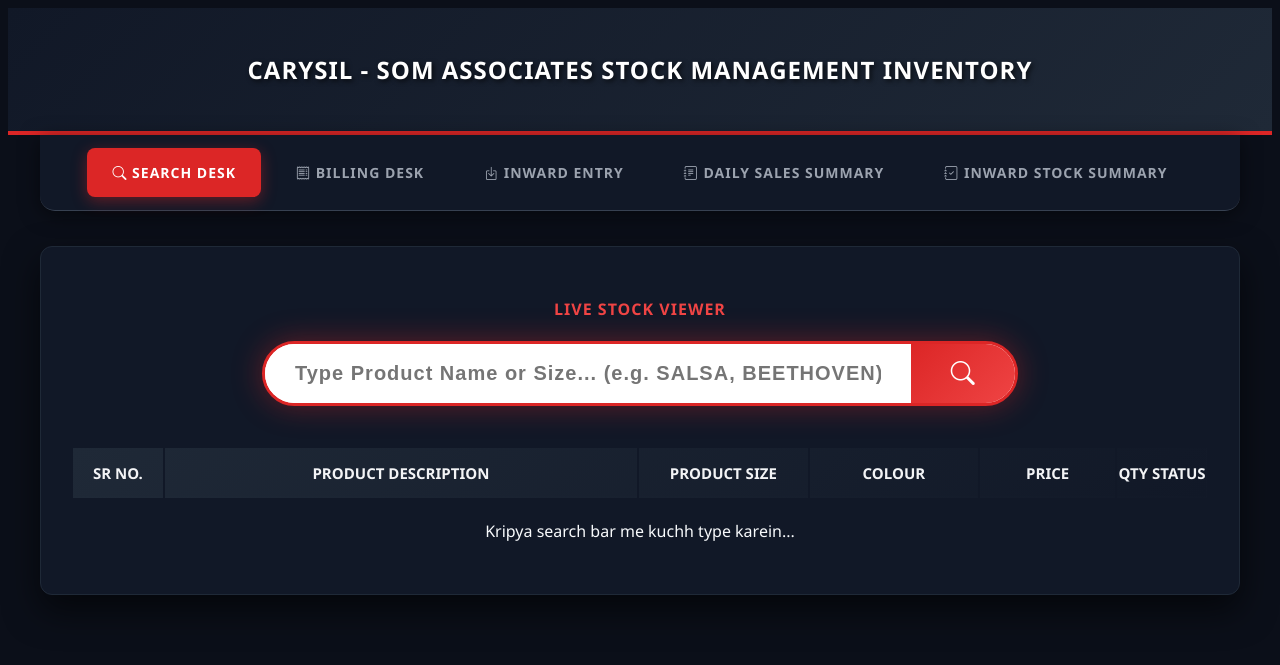
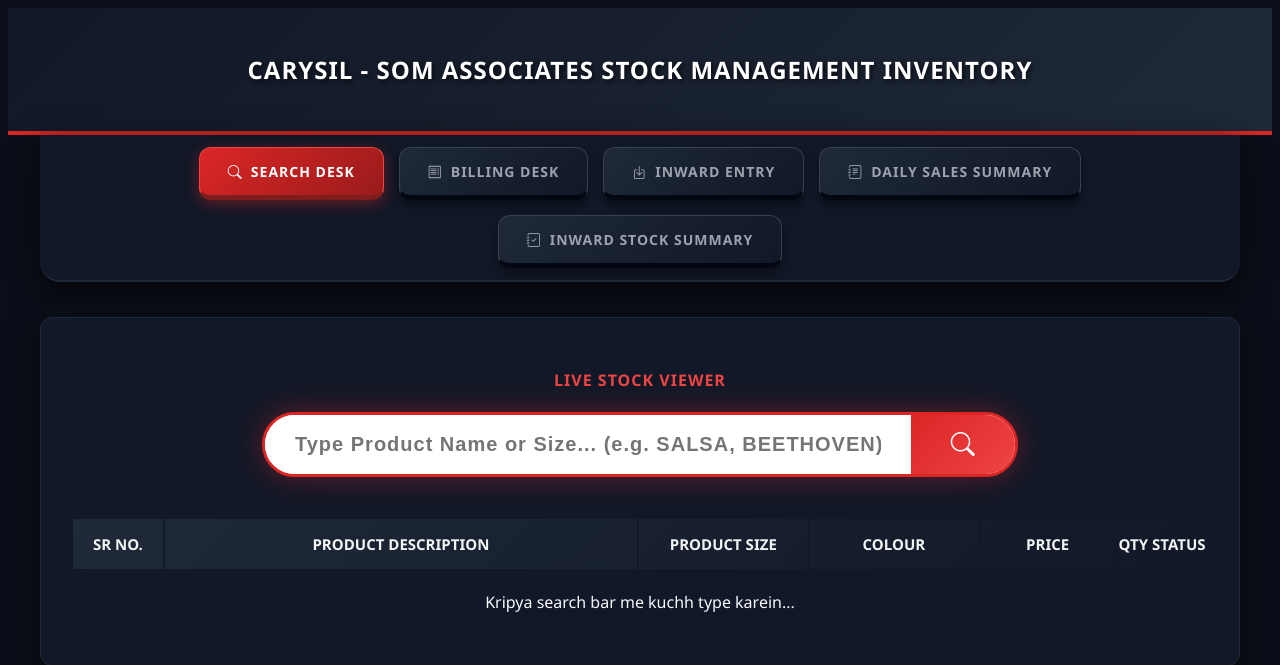
Before and after one commit to carysilsom/carysil_master_inventory, a Flask app: page / in a window 1280 px wide. Shown: the top 665 px of the page. Run offline with Flask 3, Linux system fonts and the light colour scheme; the visitor is signed in with stand-in values (Sample User, id 1); some libraries are stand-ins or nearby versions.

Commit message:
Excel row limit 1200 updated and 3D layout fixes

```diff
--- a/import_data.py
+++ b/import_data.py
@@ -154,7 +154,7 @@ else:
 pg_conn.commit()
 
 print("\n==============================")
-print("SUCCESS - Aapka poora data 1189 tak ekdam safely cloud par sync ho gaya!")
+print("SUCCESS - Aapka poora data 1200 tak ekdam safely cloud par sync ho gaya!")
 print("==============================")
 
 sqlite_conn.close()
--- a/templates/index.html
+++ b/templates/index.html
@@ -11,11 +11,76 @@
         body { background-color: #0b0f19; font-family: 'Segoe UI', Arial, sans-serif; color: #f8fafc; }
         .software-header { background: linear-gradient(135deg, #111827, #1f2937); color: #ffffff; padding: 25px; font-weight: 800; letter-spacing: 1px; border-bottom: 4px solid #dc2626; text-shadow: 2px 2px 5px rgba(0,0,0,0.7); }
 
-        /* Navigation Tabs Look */
-        .nav-menu { background: #111827; padding: 8px; box-shadow: 0 4px 20px rgba(0,0,0,0.5); margin-bottom: 35px; display: flex; justify-content: center; border-radius: 0 0 15px 15px; border-bottom: 1px solid #374151; flex-wrap: wrap; }
-        .nav-link-custom { padding: 15px 25px; color: #9ca3af; font-weight: 800; text-decoration: none; cursor: pointer; transition: all 0.3s ease; border-radius: 8px; margin: 5px; font-size: 14px; letter-spacing: 1px; }
-        .nav-link-custom:hover { background: rgba(255,255,255,0.05); color: #fff; }
-        .nav-link-custom.active-tab { color: #ffffff; background-color: #dc2626; box-shadow: 0 4px 15px rgba(220, 38, 38, 0.4); }
+        /* ==========================================================================
+           NEW LOOK: ULTRA-MODERN 3D NAVIGATION MENU & YELLOW GLOW STYLES
+           ========================================================================== */
+        .nav-menu {
+            background: #111827;
+            padding: 12px;
+            box-shadow: 0 8px 32px rgba(0,0,0,0.7);
+            margin-bottom: 35px;
+            display: flex;
+            justify-content: center;
+            border-radius: 0 0 20px 20px;
+            border-bottom: 2px solid #1f2937;
+            flex-wrap: wrap;
+            gap: 15px;
+        }
+
+        .nav-link-custom {
+            padding: 14px 28px;
+            color: #9ca3af;
+            font-weight: 800;
+            text-decoration: none;
+            cursor: pointer;
+            font-size: 14px;
+            letter-spacing: 1px;
+            border-radius: 12px;
+            background: linear-gradient(135deg, #1f2937, #111827);
+            border: 1px solid #374151;
+            /* Heavy 3D Bottom Edge */
+            border-bottom: 5px solid #030712 !important;
+            position: relative;
+            top: 0;
+            transition: all 0.10s cubic-bezier(0.175, 0.885, 0.32, 1.275);
+            box-shadow: 0 6px 10px rgba(0,0,0,0.4);
+            display: flex;
+            align-items: center;
+            gap: 8px;
+        }
+
+        /* Hover Effect */
+        .nav-link-custom:hover {
+            background: linear-gradient(135deg, #374151, #1f2937);
+            color: #ffffff;
+            border-color: #4b5563;
+        }
+
+        /* Real Physical Click / Press Animation Feeling */
+        .nav-link-custom:active {
+            top: 4px !important;
+            border-bottom: 1px solid #f59e0b !important;
+            box-shadow: 0 0 25px #f59e0b, inset 0 2px 5px rgba(0,0,0,0.5) !important;
+            color: #f59e0b !important;
+        }
+
+        /* Active Tab Highlight Look */
+        .nav-link-custom.active-tab {
+            color: #ffffff;
+            background: linear-gradient(135deg, #dc2626, #991b1b);
+            border-color: #ef4444;
+            border-bottom: 5px solid #7f1d1d !important;
+            box-shadow: 0 4px 15px rgba(220, 38, 38, 0.4);
+        }
+
+        /* Active Tab par click karne par bhi yellow glow feel aayegi */
+        .nav-link-custom.active-tab:active {
+            border-bottom: 1px solid #f59e0b !important;
+            box-shadow: 0 0 25px #f59e0b !important;
+            background: linear-gradient(135deg, #f59e0b, #b45309);
+            color: #000000 !important;
+        }
+        /* ========================================================================== */
 
         .tab-content-panel { display: none; background: #111827; border-radius: 12px; padding: 30px; box-shadow: 0 15px 35px rgba(0,0,0,0.6); border: 1px solid #1f2937; }
         .tab-content-panel.active-panel { display: block; }
@@ -76,10 +156,10 @@
 <div class="container mt-2" style="max-width: 1200px; margin: 0 auto; padding: 0 15px;">
     <div class="nav-menu">
         <div class="nav-link-custom active-tab" onclick="switchTab('search-desk', this)"><i class="bi bi-search"></i> SEARCH DESK</div>
-        <div class="nav-link-custom" onclick="switchTab('billing-desk', this)"><i class="bi bi-receipt text-warning"></i> BILLING DESK</div>
-        <div class="nav-link-custom" onclick="switchTab('inward-desk', this)"><i class="bi bi-box-arrow-in-down text-success"></i> INWARD ENTRY</div>
-        <div class="nav-link-custom" onclick="switchTab('bill-history-desk', this); loadBillingHistory();"><i class="bi bi-journal-text text-danger"></i> DAILY SALES SUMMARY</div>
-        <div class="nav-link-custom" onclick="switchTab('inward-history-desk', this); loadInwardHistory();"><i class="bi bi-journal-check text-info"></i> INWARD STOCK SUMMARY</div>
+        <div class="nav-link-custom" onclick="switchTab('billing-desk', this)"><i class="bi bi-receipt"></i> BILLING DESK</div>
+        <div class="nav-link-custom" onclick="switchTab('inward-desk', this)"><i class="bi bi-box-arrow-in-down"></i> INWARD ENTRY</div>
+        <div class="nav-link-custom" onclick="switchTab('bill-history-desk', this); loadBillingHistory();"><i class="bi bi-journal-text"></i> DAILY SALES SUMMARY</div>
+        <div class="nav-link-custom" onclick="switchTab('inward-history-desk', this); loadInwardHistory();"><i class="bi bi-journal-check"></i> INWARD STOCK SUMMARY</div>
     </div>
 </div>
 
@@ -394,12 +470,11 @@
             return;
         }
 
-        // Convert YYYY-MM-DD display look for header banner text
         let displayDateParts = selectedDate.split('-');
         let cleanDisplayDate = displayDateParts[2] + '/' + displayDateParts[1] + '/' + displayDateParts[0];
         document.getElementById('total_sale_header_title').innerText = cleanDisplayDate;
 
-        historyBody.innerHTML = '<tr><td colspan="6" class="text-center py-4 text-muted">Data load ho raha hai...</td></tr>';
+        historyBody.innerHTML = '<tr><td colspan="5" class="text-center py-4 text-muted">Data load ho raha hai...</td></tr>';
 
         fetch('/api/today_billing_summary?date=' + selectedDate)
         .then(res => res.json())
@@ -407,28 +482,36 @@
             document.getElementById('todaySellingTotal').innerText = '₹' + data.total_selling_amount.toLocaleString('en-IN', { minimumFractionDigits: 2 });
             historyBody.innerHTML = '';
             if(!data.history || data.history.length === 0) {
-                historyBody.innerHTML = '<tr><td colspan="6" class="text-center py-4 text-warning">ℹ️ Is selected date par koi bhi bill nahi kata hai! Displays blank workspace.</td></tr>';
+                historyBody.innerHTML = '<tr><td colspan="5" class="text-center py-4 text-warning">ℹ️ Is selected date par koi bhi bill nahi kata hai! Displays blank workspace.</td></tr>';
                 return;
             }
             data.history.forEach(row => {
+                let splitItemsHTML = "";
+                if (row.items_summary) {
+                    let itemsArray = row.items_summary.split(',');
+                    itemsArray.forEach(item => {
+                        if(item.trim() !== "") {
+                            splitItemsHTML += `<span class="summary-item-line"><i class="bi bi-arrow-right-short text-warning"></i> ${item.trim()}</span>`;
+                        }
+                    });
+                }
+
                 let tr = document.createElement('tr');
                 tr.innerHTML = `
                     <td class="text-center">${row.date}</td>
                     <td class="text-center text-warning">${row.bill_no}</td>
                     <td class="text-uppercase">${row.customer_name}</td>
-                    <td class="text-muted text-uppercase">${row.items_summary}</td>
+                    <td class="text-uppercase" style="padding: 8px 12px;">${splitItemsHTML}</td>
                     <td class="text-center text-info">${row.total_qty}</td>
-                    <td class="text-end text-success fw-bold" style="text-align: right;">₹${parseFloat(row.total_amount).toLocaleString('en-IN', { minimumFractionDigits: 2 })}</td>
                 `;
                 historyBody.appendChild(tr);
             });
         })
         .catch(err => {
-            historyBody.innerHTML = '<tr><td colspan="6" class="text-center text-danger py-4">Billing Daybook clear stream network failure!</td></tr>';
+            historyBody.innerHTML = '<tr><td colspan="5" class="text-center text-danger py-4">Billing Daybook clear stream network failure!</td></tr>';
         });
     }
 
-    // TALLY REGISTER DATA FETCH: INWARD DAYBOOK LOGIC
     function loadInwardHistory() {
         let inwardBody = document.getElementById('inwardHistoryBody');
         let selectedDate = document.getElementById('inward_filter_date').value;
@@ -437,14 +520,14 @@
             return;
         }
 
-        inwardBody.innerHTML = '<tr><td colspan="7" class="text-center py-4 text-muted">Maal load ho raha hai...</td></tr>';
+        inwardBody.innerHTML = '<tr><td colspan="6" class="text-center py-4 text-muted">Maal load ho raha hai...</td></tr>';
 
         fetch('/api/today_inward_summary?date=' + selectedDate)
         .then(res => res.json())
         .then(data => {
             inwardBody.innerHTML = '';
             if(!data || data.length === 0) {
-                inwardBody.innerHTML = '<tr><td colspan="7" class="text-center py-4 text-warning">ℹ️ Is selected date par koi maal inward nahi kiya gaya hai!</td></tr>';
+                inwardBody.innerHTML = '<tr><td colspan="6" class="text-center py-4 text-warning">ℹ️ Is selected date par koi maal inward nahi kiya gaya hai!</td></tr>';
                 return;
             }
             data.forEach(row => {
@@ -456,13 +539,12 @@
                     <td class="text-center text-bright-size">${row.size}</td>
                     <td class="text-center text-bright-color">${row.colour}</td>
                     <td class="text-center text-success">${row.qty}</td>
-                    <td class="text-end text-bright-price" style="text-align: right;">₹${parseFloat(row.price).toLocaleString('en-IN', { minimumFractionDigits: 2 })}</td>
                 `;
                 inwardBody.appendChild(tr);
             });
         })
         .catch(err => {
-            inwardBody.innerHTML = '<tr><td colspan="7" class="text-center text-danger py-4">Inward Daybook stream network failure!</td></tr>';
+            inwardBody.innerHTML = '<tr><td colspan="6" class="text-center text-danger py-4">Inward Daybook stream network failure!</td></tr>';
         });
     }
 
```
Also changed, not shown: other parts of templates/index.html (+37 -27 lines), carysil_inventory.db, 1 other file.
